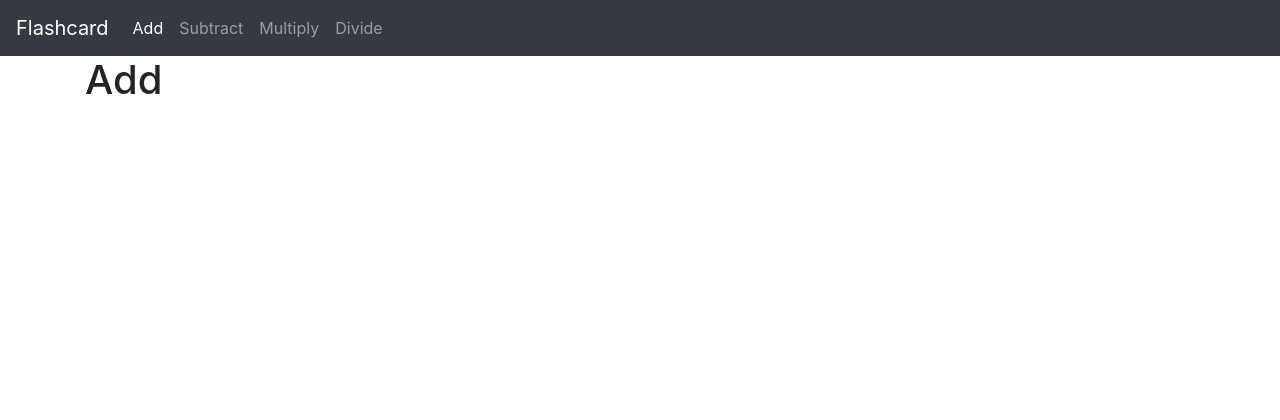
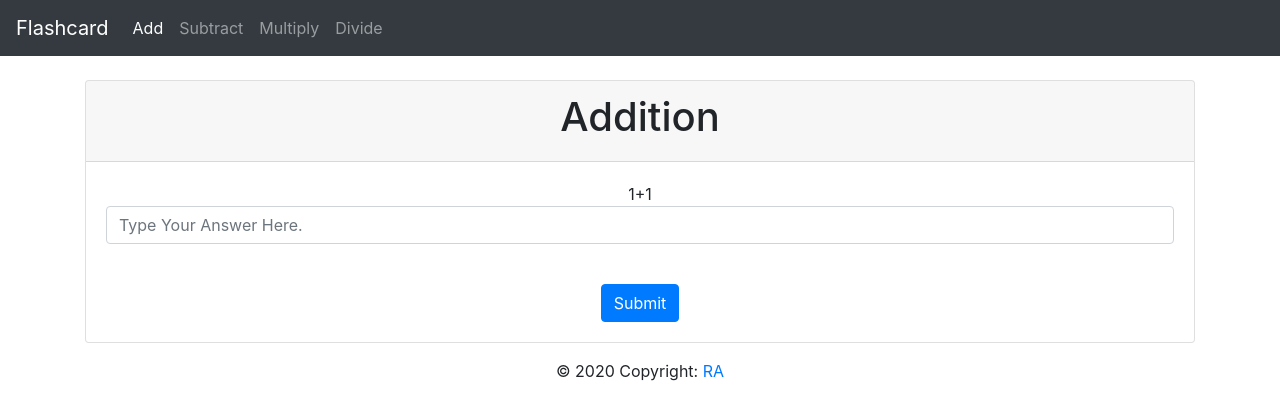
Before and after one commit to rishitaggarwal1/Flashcard-Website, a Django app: template app_website/templates/add.html in a window 1280 px wide. Shown: the top 420 px of the page. Run offline with Django 3.2, Linux system fonts and the light colour scheme; the template is opened without the code that fills it: most values are stand-ins (such as "Sample title", 1, 10 or a date in 2020); some libraries are stand-ins or nearby versions.

Commit message:
Add Page Changed Dynamic Number Generated

```diff
--- a/app_website/templates/add.html
+++ b/app_website/templates/add.html
@@ -1,5 +1,25 @@
 {% extends 'base.html' %}
 
 {% block content %}
-<h1>Add</h1>
+    <br>
+    <div class="card text-center">
+        <div class="card-header">
+            <h1>Addition</h1>
+        </div>
+        <div class="card-body">
+            {{num_1}}+{{num_2}}
+            <form action="{% url 'add' %}" method="post">
+                {% csrf_token %}
+                <input name="num_1" value="{{num_1}}" type="text" hidden="hidden">
+                <input name="num_2" value={{num_2}} type="text" hidden="hidden">
+                {% csrf_token %}
+                <div class="form-group">
+                    <input type="text" name="answer" placeholder="Type Your Answer Here." class="form-control" id="add_answer" aria-describedby="add">
+                </div>
+                <br>
+                <button type="submit" class="btn btn-primary">Submit</button>
+            </form>
+        </div>
+    </div>
+
 {% endblock  %}
--- a/app_website/templates/base.html
+++ b/app_website/templates/base.html
@@ -12,7 +12,7 @@
   </head>
   <body>
   <nav class="navbar navbar-expand-lg navbar-dark bg-dark">
-    <a class="navbar-brand" href="#">Flashcard</a>
+    <a class="navbar-brand" href="{% url 'home'%}">Flashcard</a>
     <button class="navbar-toggler" type="button" data-toggle="collapse" data-target="#navbarSupportedContent" aria-controls="navbarSupportedContent" aria-expanded="false" aria-label="Toggle navigation">
       <span class="navbar-toggler-icon"></span>
     </button>
@@ -20,16 +20,16 @@
     <div class="collapse navbar-collapse" id="navbarSupportedContent">
       <ul class="navbar-nav mr-auto">
         <li class="nav-item active">
-          <a class="nav-link" href="#">Add<span class="sr-only">(current)</span></a>
+          <a class="nav-link" href="{% url 'add'%}">Add<span class="sr-only">(current)</span></a>
         </li>
         <li class="nav-item">
-          <a class="nav-link" href="#">Subtract</a>
+          <a class="nav-link" href="{% url 'subtract'%}">Subtract</a>
         </li>
         <li class="nav-item">
-          <a class="nav-link" href="#">Multiply</a>
+          <a class="nav-link" href="{% url 'multiply'%}">Multiply</a>
         </li>
         <li class="nav-item">
-          <a class="nav-link" href="#">Divide</a>
+          <a class="nav-link" href="{% url 'divide'%}">Divide</a>
         </li>
       </ul>
     </div>
@@ -39,7 +39,11 @@
       {% block content %}
       {% endblock  %}
     </main>
-
+    <footer class="page-footer font-small blue">
+      <div class="footer-copyright text-center py-3">© 2020 Copyright:
+        <a href="https://www.linkedin.com/in/rishit-aggarwal-372098180/">RA</a>
+      </div>
+    </footer>
 
     <!-- Optional JavaScript -->
     <!-- jQuery first, then Popper.js, then Bootstrap JS -->
--- a/app_website/urls.py
+++ b/app_website/urls.py
@@ -2,8 +2,8 @@ from django.urls import path
 from . import views
 urlpatterns = [
     path('', views.home, name="home"),
-    path('add.html', views.add, name="add"),
-    path('subtract.html', views.subtract, name="subtract"),
-    path('multiply.html', views.multiply, name="multiply"),
-    path('divide.html', views.divide, name="divide"),
+    path('add', views.add, name="add"),
+    path('subtract', views.subtract, name="subtract"),
+    path('multiply', views.multiply, name="multiply"),
+    path('divide', views.divide, name="divide"),
 ]
```
Also changed, not shown: app_website/views.py (+14 -1 lines).
